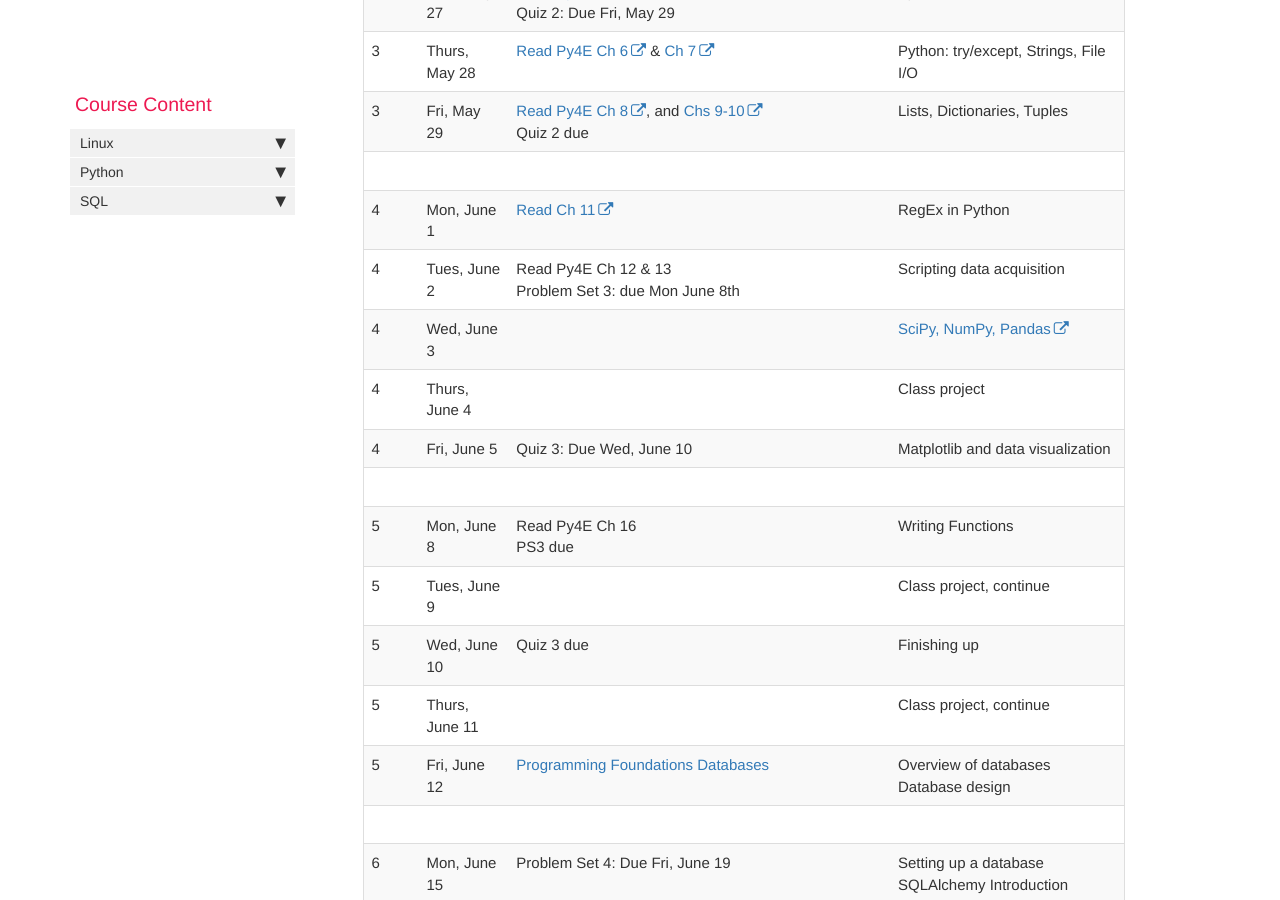
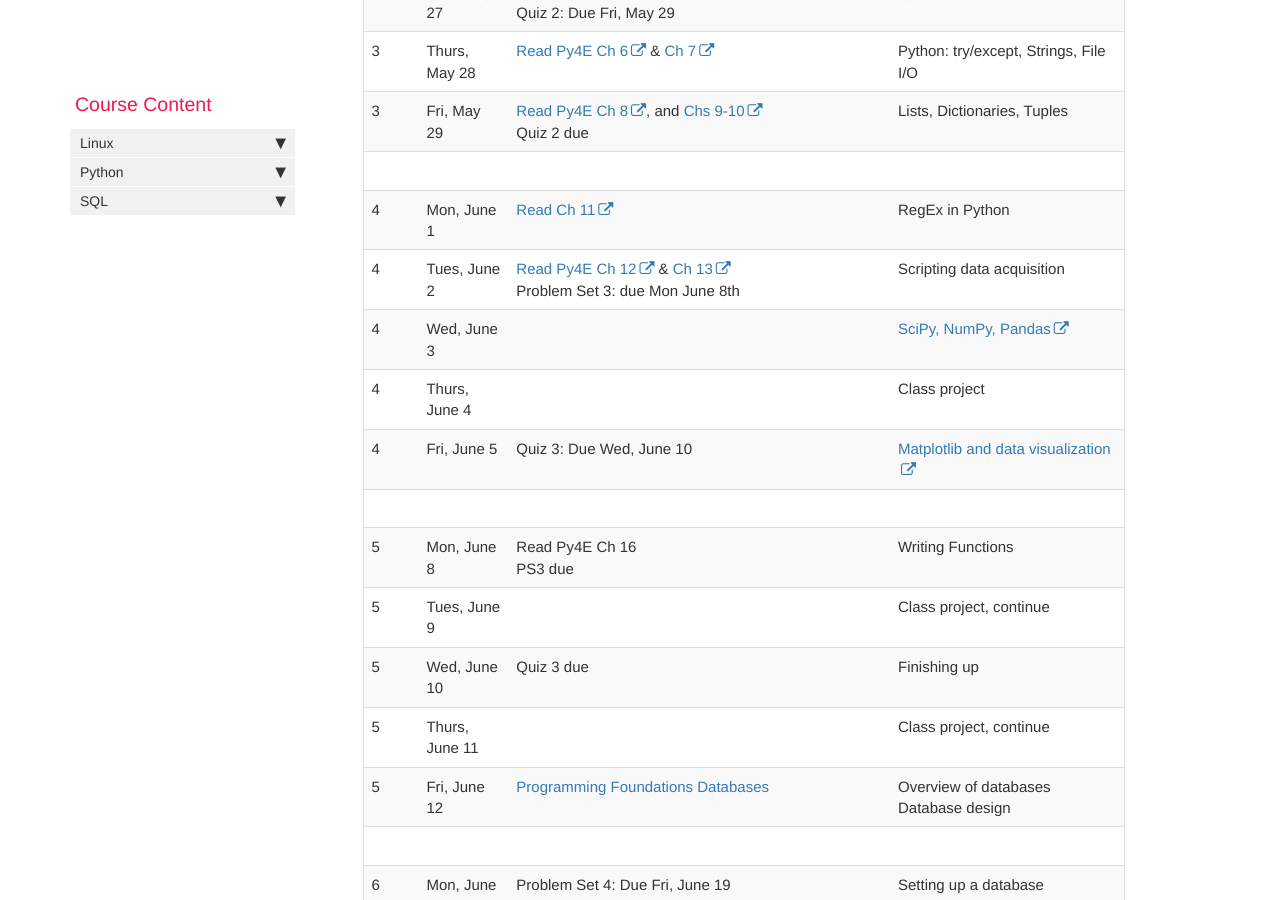
Before and after one commit to comptoolsres/comptoolsres.github.io, a Jekyll site: the page built from index.md, in a window 1280 px wide and 900 px high, scrolled down 3973 px. Built offline with Jekyll 4.4.1, drawn with Linux system fonts in a browser that asks for light colours; comment, search, counter and statistics services are not loaded.

```diff
--- a/index.md
+++ b/index.md
@@ -113,10 +113,10 @@ Week | Date | Reading/Assignment |Topic |
 3 | Fri, May 29 | [Read Py4E Ch 8](https://github.com/comptoolsres/Jupyter_content/blob/master/py4e_ch8_lists.ipynb), and [Chs 9-10](https://github.com/comptoolsres/Jupyter_content/blob/master/py4e_ch9-10_dictionaries_tuples.ipynb) <BR>Quiz 2 due| Lists, Dictionaries, Tuples
 |||
 4 | Mon, June 1 | [Read Ch 11](https://github.com/comptoolsres/Jupyter_content/blob/master/py4e_ch11_regex.ipynb) | RegEx in Python
-4 | Tues, June 2 | Read Py4E Ch 12 & 13 <BR> Problem Set 3: due Mon June 8th| Scripting data acquisition
+4 | Tues, June 2 | [Read Py4E Ch 12](https://github.com/comptoolsres/Jupyter_content/blob/master/py4e_ch12_networked.ipynb) & [Ch 13](https://github.com/comptoolsres/Jupyter_content/blob/master/py4e_ch13_web_services.ipynb) <BR> Problem Set 3: due Mon June 8th| Scripting data acquisition
 4 | Wed, June 3 || [SciPy, NumPy, Pandas](https://github.com/comptoolsres/Jupyter_content/blob/master/NumPy_SciPy_Pandas.ipynb)
 4 | Thurs, June 4 || Class project
-4 | Fri, June 5 | Quiz 3: Due Wed, June 10 | Matplotlib and data visualization
+4 | Fri, June 5 | Quiz 3: Due Wed, June 10 | [Matplotlib and data visualization](https://github.com/comptoolsres/Jupyter_content/blob/master/Data_visualization.ipynb)
 |||
 5 | Mon, June 8 | Read Py4E Ch 16 <BR> PS3 due | Writing Functions
 5 | Tues, June 9 || Class project, continue
```
